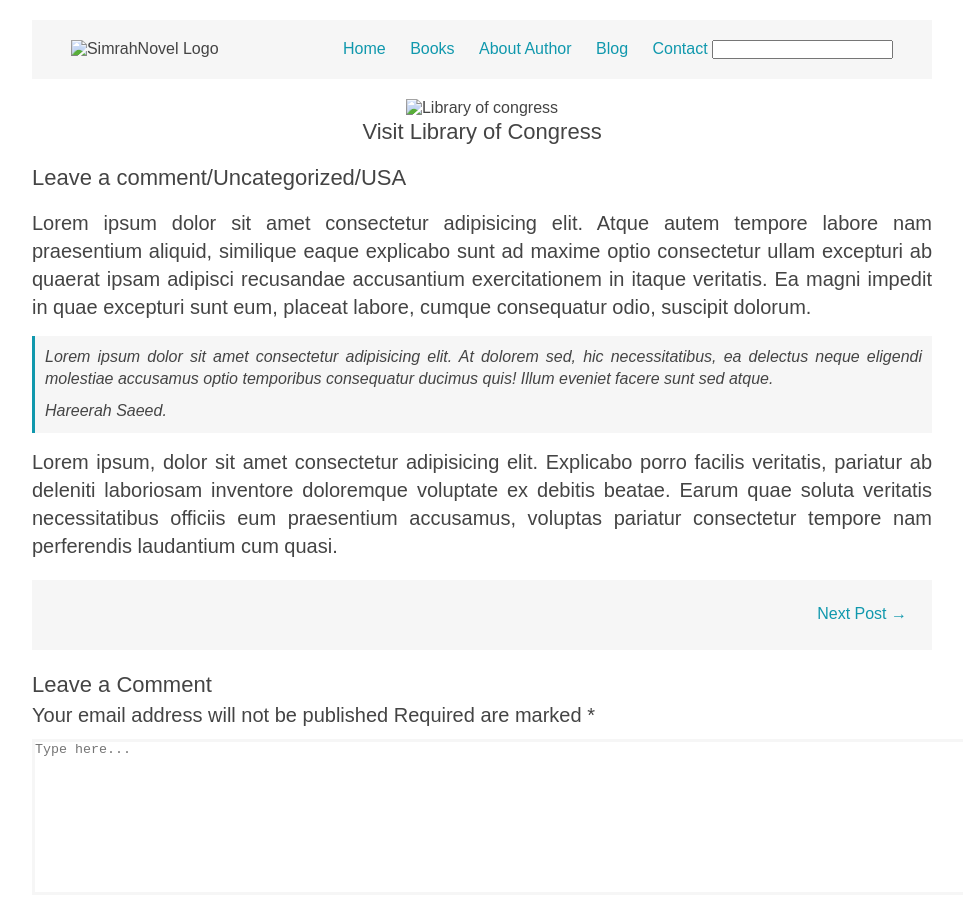
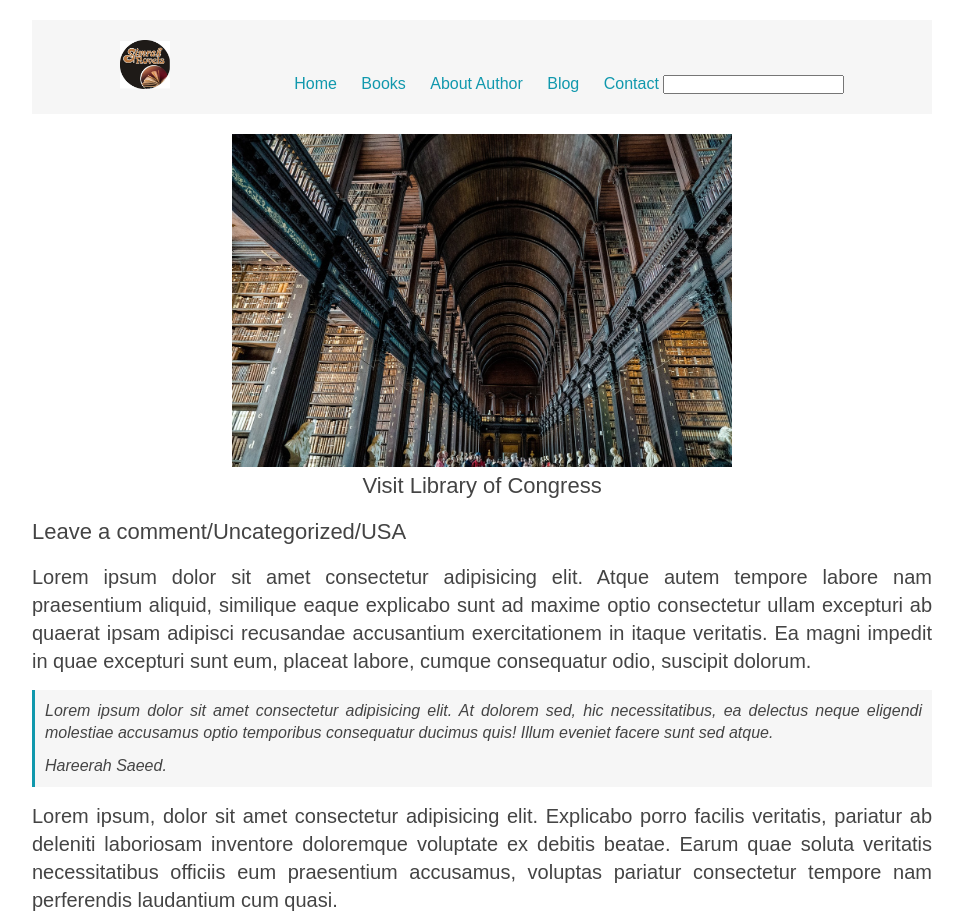
Before and after one commit to Sammy-blaq/Simrah-Novel, a plain HTML site: page blog-post1.html in a window 1280 px wide. Shown: the top 917 px of the page, without its empty margins (158-1121 px from the left). Drawn offline with Linux system fonts and the light colour scheme.

Commit message:
blog-post1.html

```diff
--- a/blog-post1.html
+++ b/blog-post1.html
@@ -11,7 +11,7 @@
       <header class="main-header">
         <nav>
           <img
-            src="img/SimrahNovel.jpg"
+            src="SimrahNovel.jpg"
             alt="SimrahNovel Logo"
             width="50"
             class="logo"
@@ -29,7 +29,7 @@
 
       <article class="blog-post">
         <section>
-          <img src="/img/library2.jpg" alt="Library of congress" width="500" />
+          <img src="library2.jpg" alt="Library of congress" width="500" />
           <p>Visit Library of Congress</p>
           <p class="blog-place">Leave a comment/Uncategorized/USA</p>
           <p class="blog-text">
```
